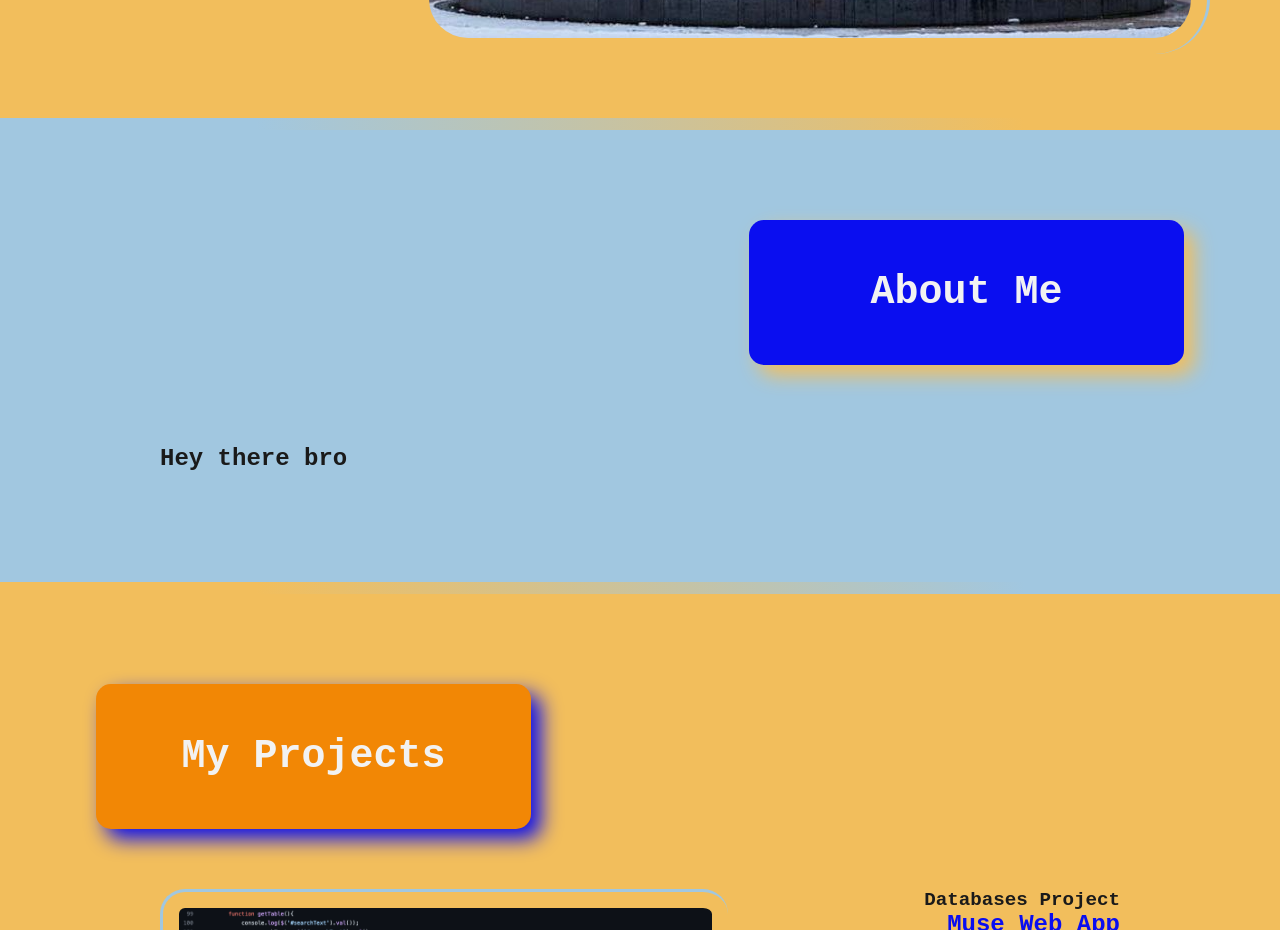
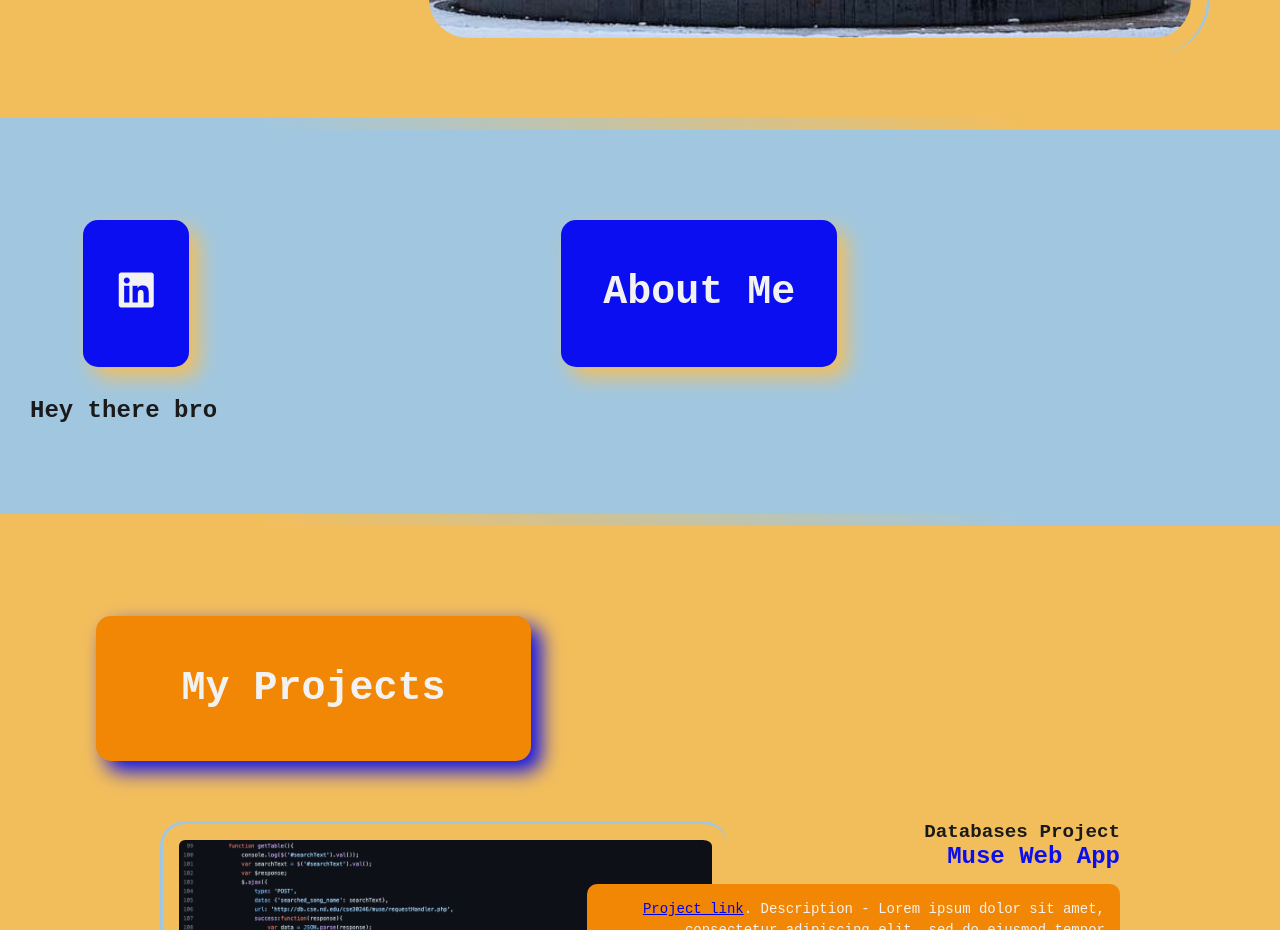
Before and after one commit to tfitzpatrick0/MyWebsite, a React (Create React App) app: page / in a window 1280 px wide. Shown: the part 820-1750 px from the top of the page. Built offline with nearby package versions, Linux system fonts and the light colour scheme.

Commit message:
changing about view

```diff
--- a/src/components/About/index.jsx
+++ b/src/components/About/index.jsx
@@ -1,5 +1,6 @@
 /** @jsxImportSource @emotion/react */
 import "./style.css";
+// import Link from "../shared/Link";
 import { colors } from "../../constants.js";
 
 function About() {
@@ -10,6 +11,14 @@ function About() {
       css={{ backgroundColor: colors.skyBlue }}
     >
       <div className="about-header-block">
+        <div
+          className="about-linkedin"
+          css={{ color: colors.white, backgroundColor: colors.blue }}
+        >
+          <h1 className="about-header-text">
+            <span className="fab fa-linkedin" aria-hidden="true"></span>{" "}
+          </h1>
+        </div>
         <div
           className="about-header"
           css={{ color: colors.white, backgroundColor: colors.blue }}
--- a/src/components/About/style.css
+++ b/src/components/About/style.css
@@ -1,21 +1,29 @@
 .about-container {
   width: 100%;
   padding: 60px 0px;
-  display: flex;
   align-items: center;
   justify-content: center;
-  flex-direction: column;
   font-family: Oxygen, monospace;
 }
 
 .about-header-block {
-  width: 85%;
   margin: 30px;
+  display: grid;
+}
+
+.about-linkedin {
+  grid-row: 1/2;
+  width: 20%;
+  margin-left: 10%;
+  margin-right: 25%;
+  text-align: center;
+  border-radius: 15px;
+  box-shadow: 10px 10px 20px #f2be5c;
 }
 
 .about-header {
+  grid-row: 1/2;
   width: 40%;
-  margin-left: auto;
   text-align: center;
   border-radius: 15px;
   box-shadow: 10px 10px 20px #f2be5c;
--- a/src/components/Navbar/index.jsx
+++ b/src/components/Navbar/index.jsx
@@ -1,6 +1,6 @@
 /** @jsxImportSource @emotion/react */
+import "./style.css";
 import Link from "../shared/Link";
-import "./style.css";
 import { colors } from "../../constants.js";
 
 function Navbar() {
@@ -32,7 +32,8 @@ function Navbar() {
             primary={colors.white}
             hover={colors.orange}
           >
-            <span class="fab fa-linkedin" aria-hidden="true"></span> LinkedIn
+            <span className="fab fa-linkedin" aria-hidden="true"></span>{" "}
+            LinkedIn
           </Link>
         </li>
         <li css={{ backgroundColor: colors.blue }}>
@@ -41,7 +42,8 @@ function Navbar() {
             primary={colors.white}
             hover={colors.orange}
           >
-            <span class="fab fa-github-square" aria-hidden="true"></span> Github
+            <span className="fab fa-github-square" aria-hidden="true"></span>{" "}
+            Github
           </Link>
         </li>
       </ul>
```
